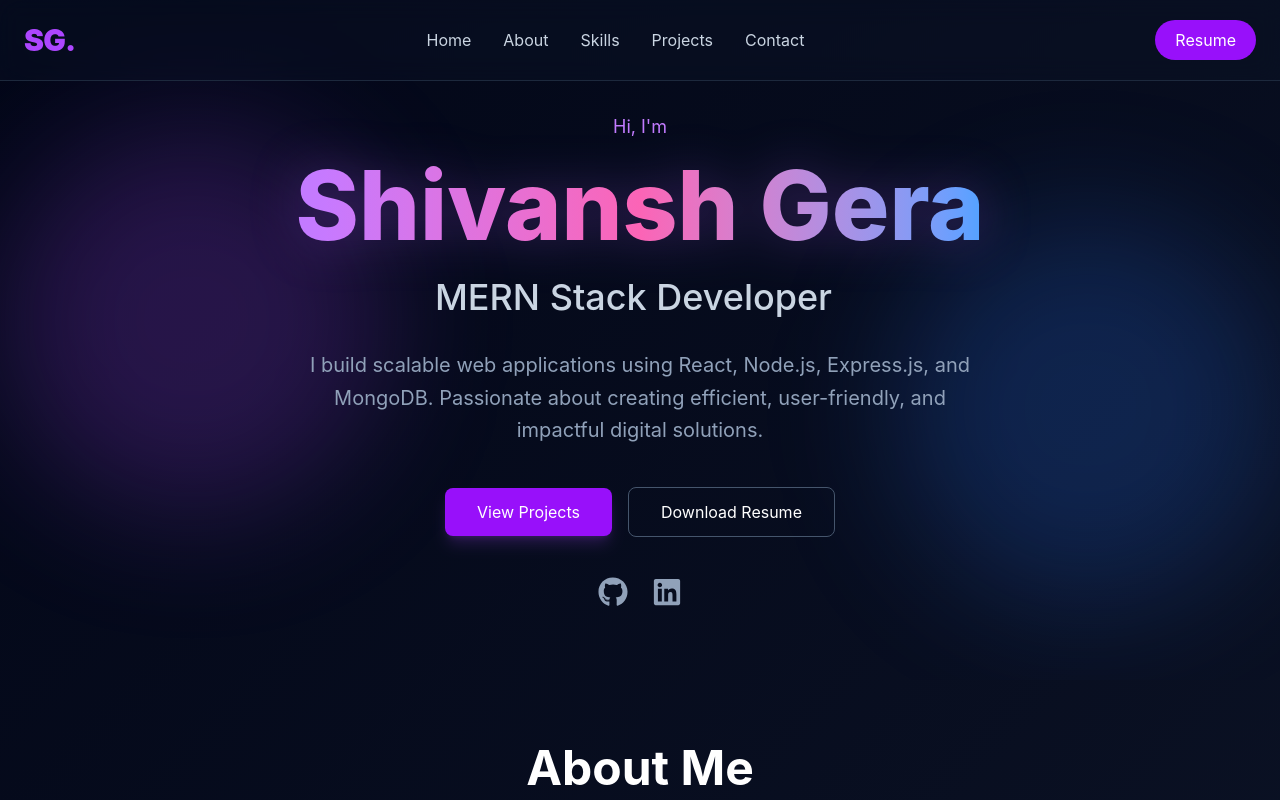
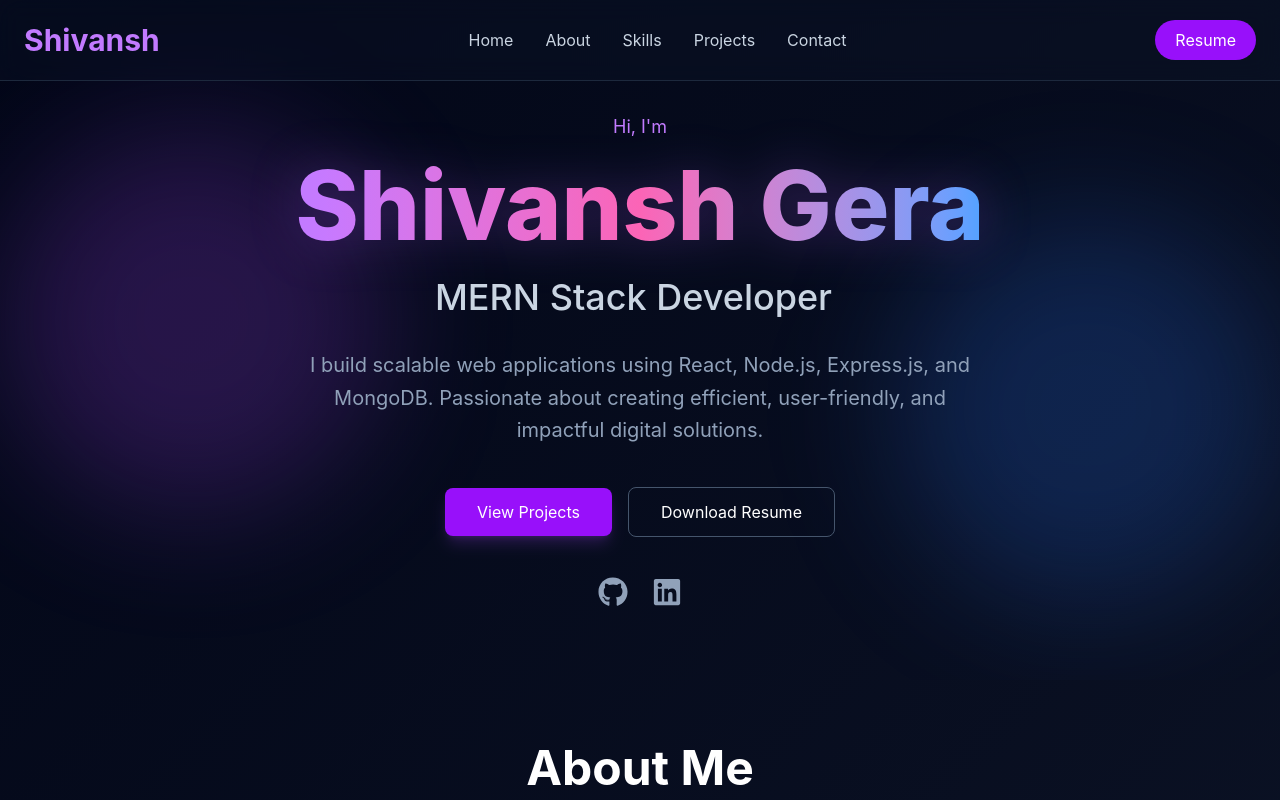
Before and after one commit to ShivanshGera/shivansh-portfolio, a React app: page / in a window 1280 px wide. Shown: the top 800 px of the page. Built offline with nearby package versions, Linux system fonts and the light colour scheme; the HTML template or start-up script is replaced by a standard one.

Commit message:
update the navbar

```diff
--- a/src/components/Navbar.jsx
+++ b/src/components/Navbar.jsx
@@ -6,9 +6,9 @@ function Navbar() {
       <div className="max-w-7xl mx-auto px-6 h-20 flex items-center justify-between">
 
         {/* Logo */}
-        <h1 className="text-3xl font-black text-purple-500 tracking-tight">
-          SG.
-        </h1>
+        <a href="#home" className="text-3xl font-bold">
+          <span className="text-purple-400">Shivansh</span>
+        </a>
 
         {/* Nav Links */}
         <ul className="hidden md:flex items-center gap-8 text-slate-300">
```
